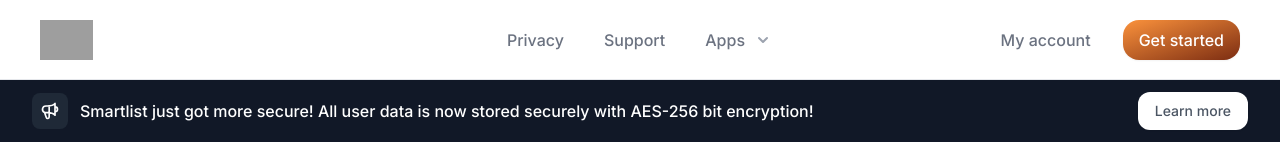
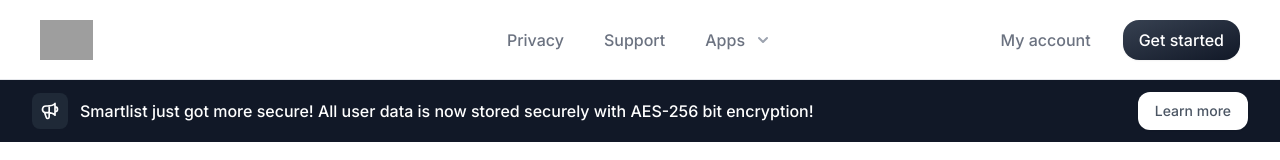
Before and after one commit to Dysperse/Homepage, a Next.js app: page / in a window 1280 px wide. Shown: the top 160 px of the page. Built offline with nearby package versions, Linux system fonts and the light colour scheme; grey boxes are pictures that could not be loaded.

Commit message:
update Navbar.tsx

```diff
--- a/components/Navbar.tsx
+++ b/components/Navbar.tsx
@@ -83,7 +83,7 @@ function classNames(...classes) {
 export default function Example() {
   return (
     <Popover className="bg-white">
-      <div className="flex justify-between items-center fixed z-10 w-full backdrop-blur-lg border-b top-0 left-0 bg-[rgba(255,255,255,.8)] py-5 md:justify-start md:space-x-10 px-10 h-20">
+      <div className="flex justify-between items-center fixed z-10 w-full backdrop-blur-lg border-b top-0 left-0 bg-[rgba(255,255,255,.9)] py-5 md:justify-start md:space-x-10 px-10 h-20">
         <div className="flex justify-start lg:w-0 lg:flex-1">
           <a href="#" className="flex items-center gap-5">
             <img
@@ -190,7 +190,7 @@ export default function Example() {
           </a>
           <a
             href="#"
-            className="ml-8 whitespace-nowrap inline-flex items-center justify-center px-4 py-2 rounded-2xl shadow-sm text-base font-medium text-white bg-gradient-to-br from-orange-400 to-orange-900"
+            className="ml-8 whitespace-nowrap inline-flex items-center justify-center px-4 py-2 rounded-2xl shadow-sm text-base font-medium text-white bg-gradient-to-br from-gray-700 to-gray-900"
           >
             Get started
           </a>
```
